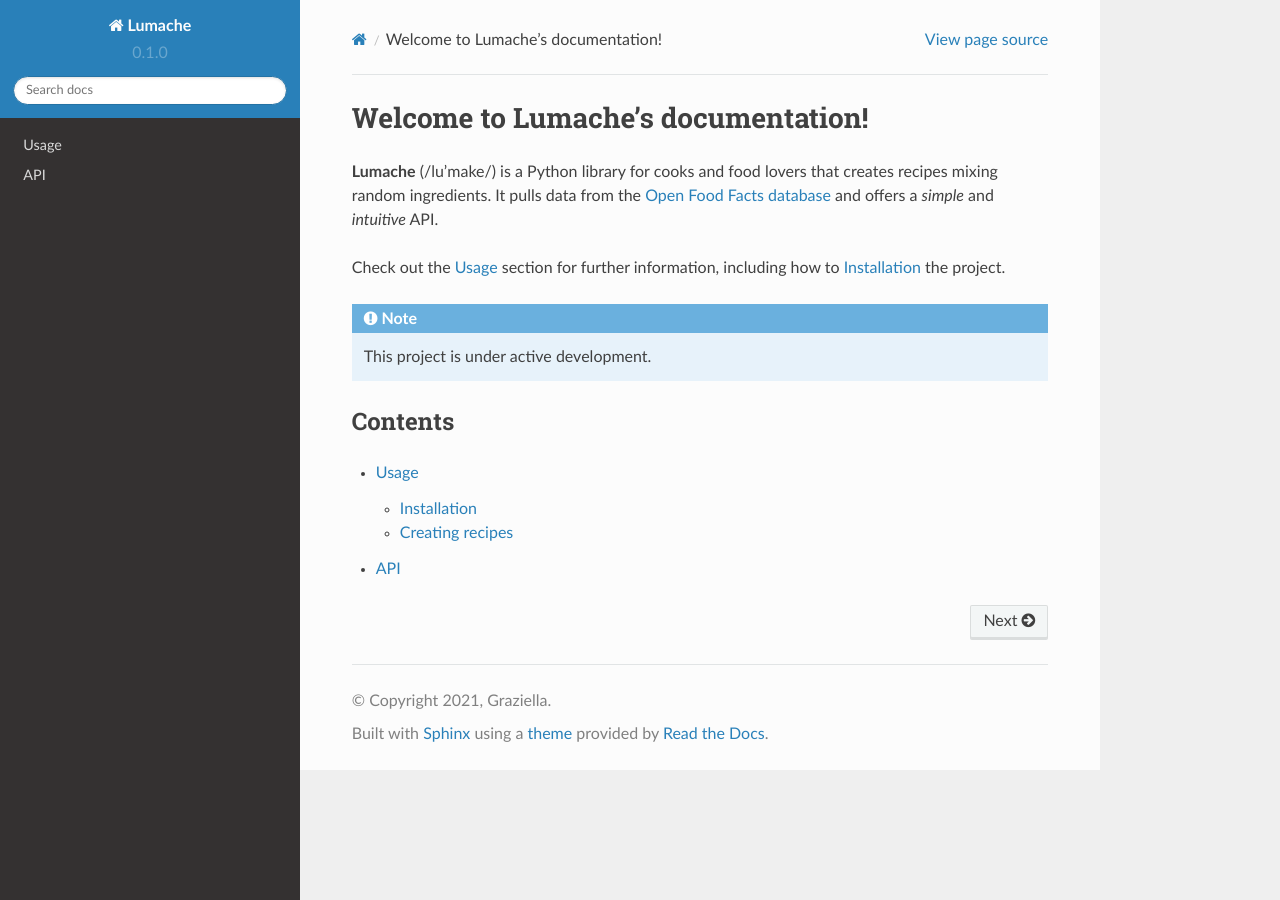
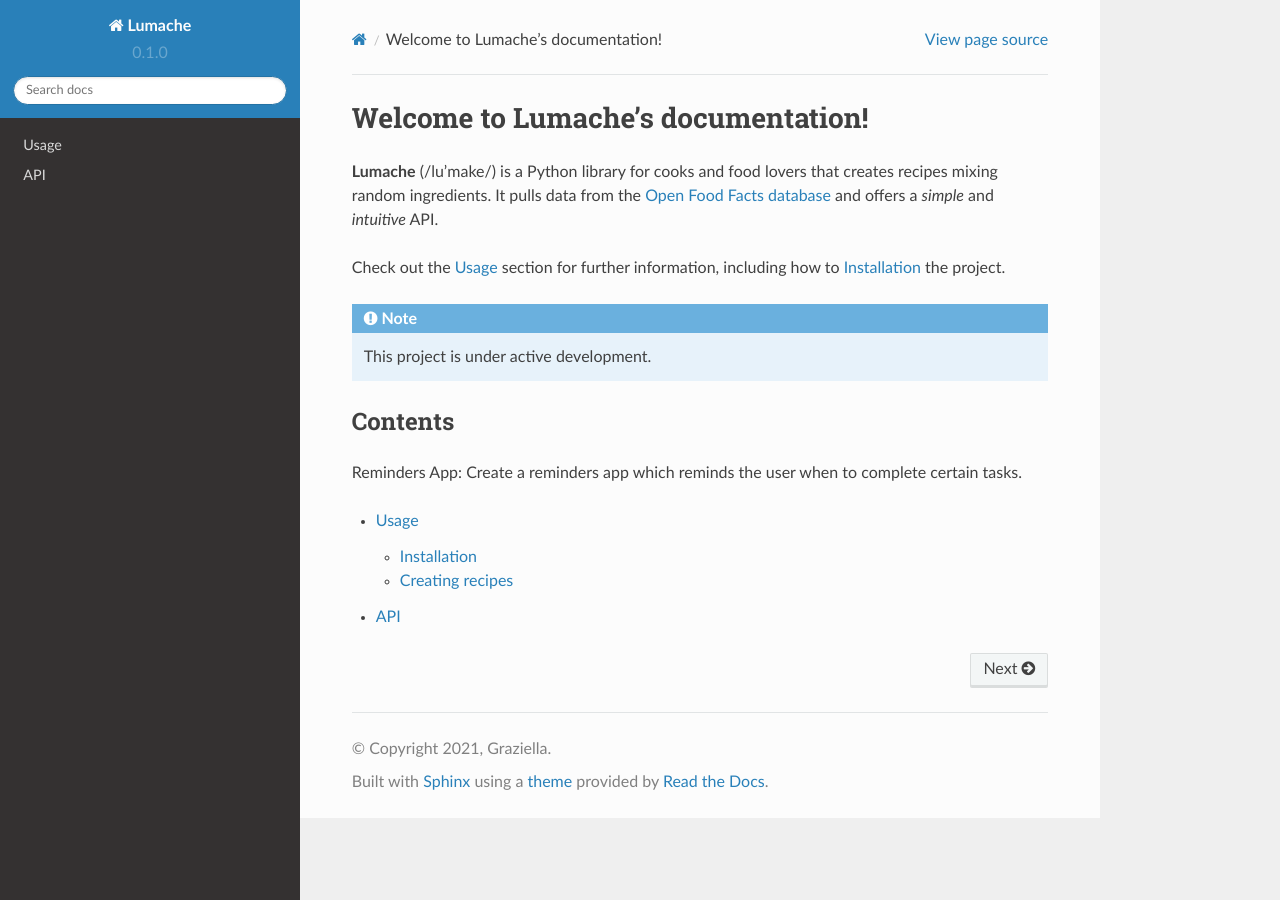
Before and after one commit to rosini132/Code_Documentation, a Sphinx documentation site: the page built from docs/source/index.rst, in a window 1280 px wide. Built offline with Sphinx 7.4.7 and the Read the Docs theme 2.0.0, drawn with Linux system fonts in a browser that asks for light colours.

Commit message:
Update index.rst

```diff
--- a/docs/source/index.rst
+++ b/docs/source/index.rst
@@ -15,6 +15,8 @@ how to :ref:`installation` the project.
 
 Contents
 --------
+Reminders App:
+Create a reminders app which reminds the user when to complete certain tasks.
 
 .. toctree::
 
```
